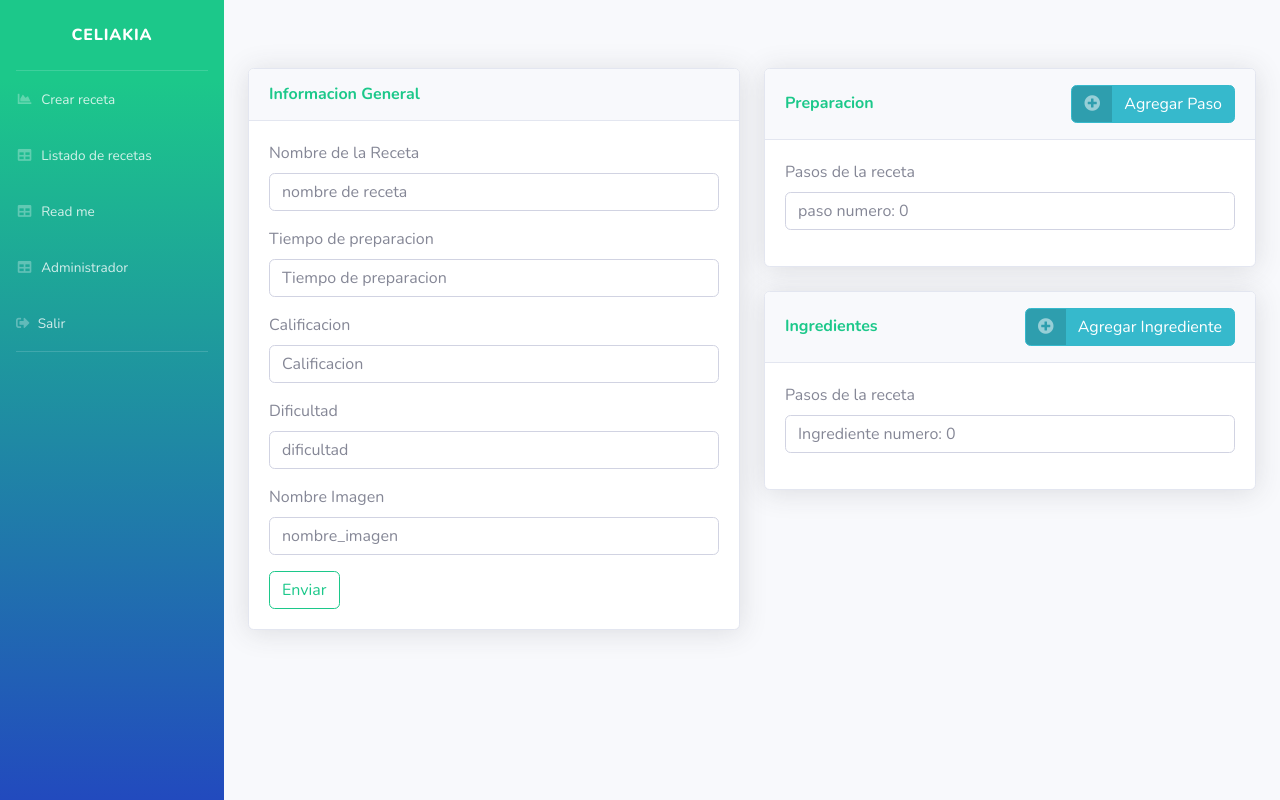
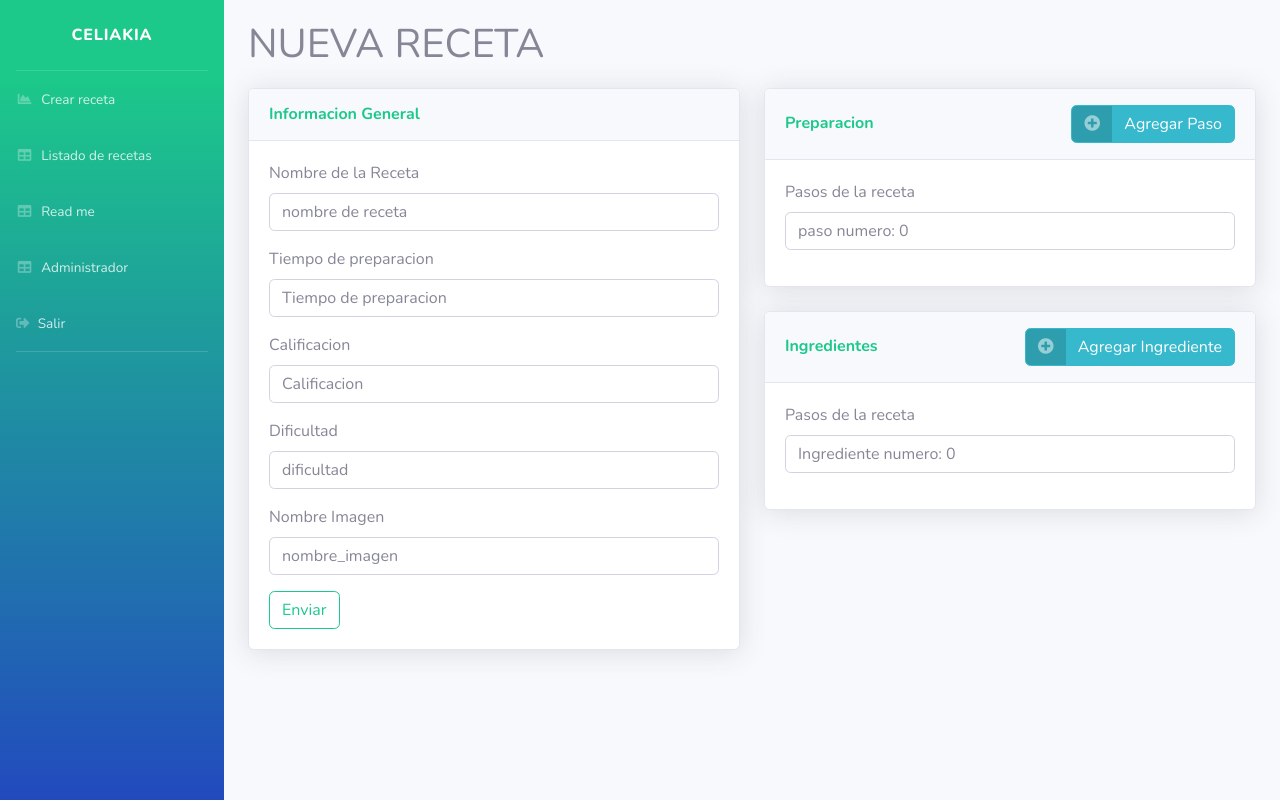
Before and after one commit to t35pas/celiakia20, a Flask app: page /receta/nueva in a window 1280 px wide. Run offline with Flask 2, Linux system fonts and the light colour scheme; parts of the project's set-up code (start-up, migrations or seed data) failed here and were passed over; some libraries are stand-ins or nearby versions.

Commit message:
Frontend crear receta

```diff
--- a/templates/crear_receta.html
+++ b/templates/crear_receta.html
@@ -6,9 +6,10 @@
 <!-- Content Wrapper -->
 <div id="content-wrapper" class="d-flex flex-column">
 
-  <div id="content" style="margin-top: 68px;">
+  <div id="content">
 
     <div class="container-fluid">
+      <h1 style="margin-top: 20px; margin-bottom: 20px;">NUEVA RECETA</h1>
       <div class="row">
 
         <div class="col-lg-6">
```
